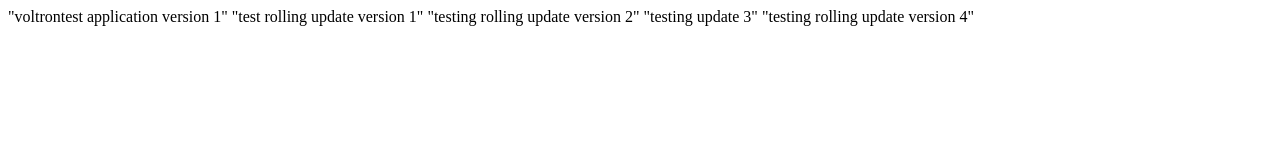
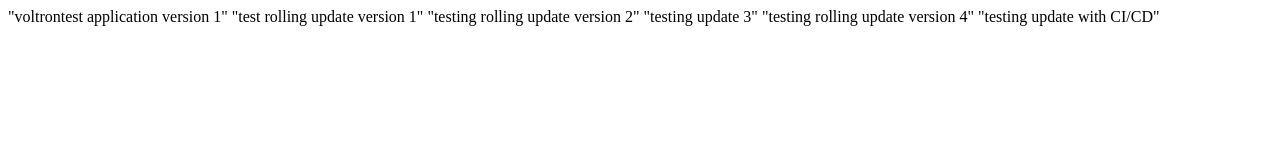
Before and after one commit to sanmahi/dockerimage-rbtapache, a plain HTML site: page index.html in a window 1280 px wide. Drawn offline with Linux system fonts and the light colour scheme.

Commit message:
ci/cd update

```diff
--- a/index.html
+++ b/index.html
@@ -5,5 +5,6 @@
 "testing rolling update version 2"
 "testing update 3"
 "testing rolling update version 4"
+"testing update with CI/CD"
 </body>
 </head>
```
